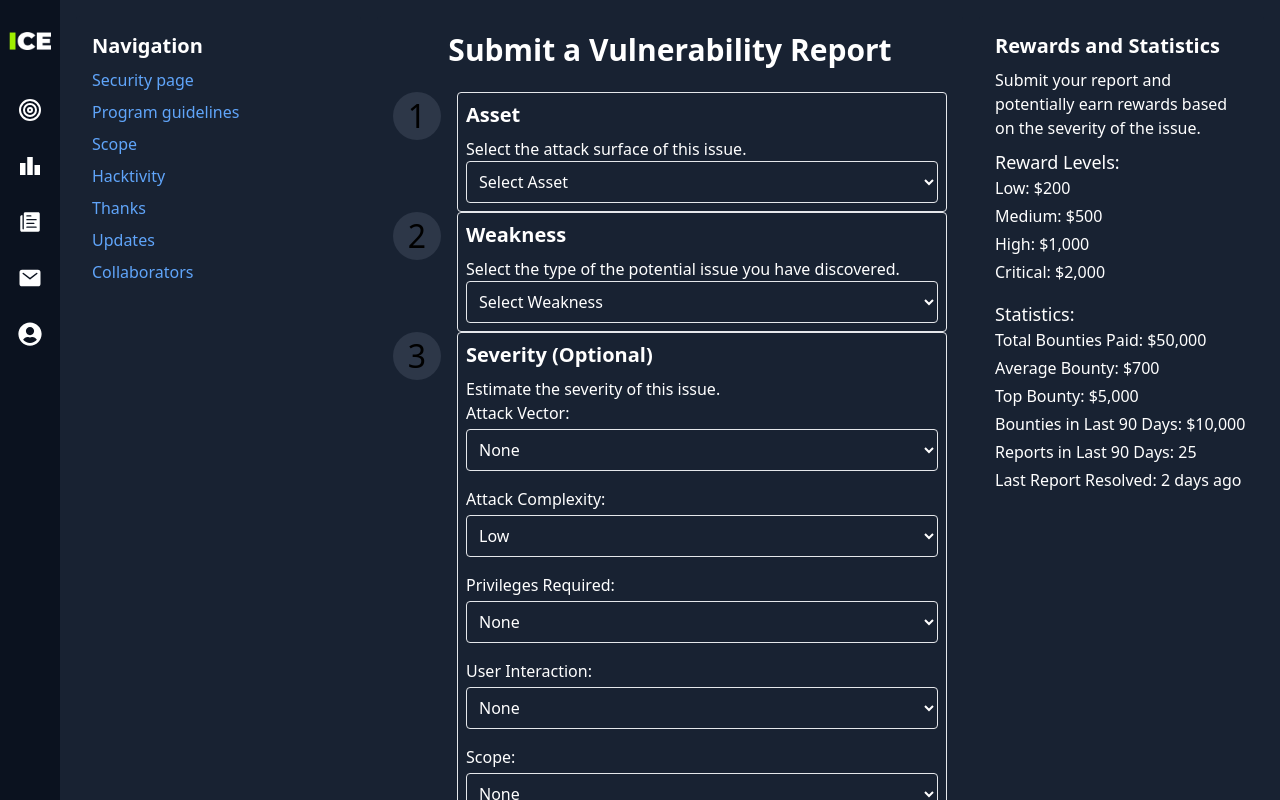
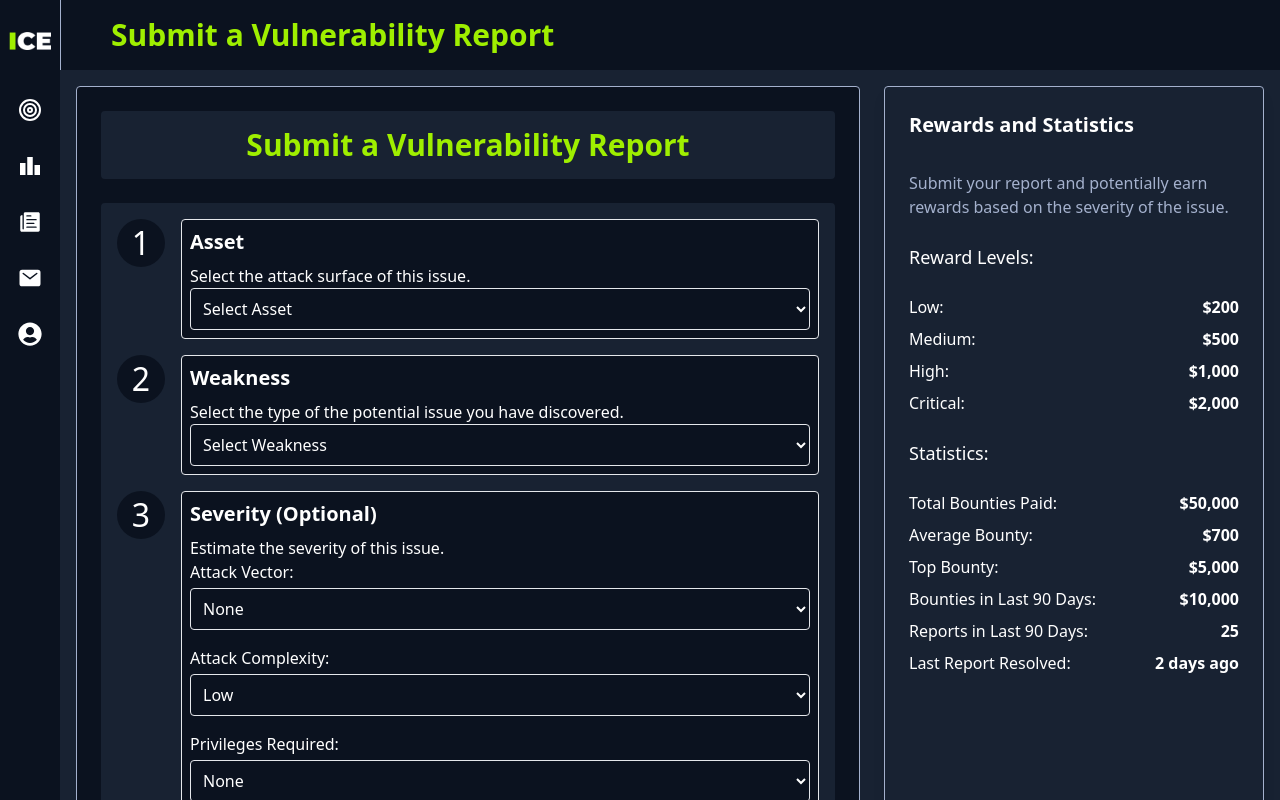
Before and after one commit to dinh-namle/ICE-INT3306-8, a React (Vite) app in the folder frontend/: page /SubmitReport in a window 1280 px wide. Shown: the top 800 px of the page. Built offline with nearby package versions, Linux system fonts and the light colour scheme.

Commit message:
update payment api

```diff
--- a/frontend/src/components/BankAccountFormPopup.tsx
+++ b/frontend/src/components/BankAccountFormPopup.tsx
@@ -1,29 +1,26 @@
 import React, { useState } from 'react';
+import Modal from '../components/Modal';
 
 interface BankAccountFormPopupProps {
   onClose: () => void;
   onBack: () => void;
-  onNext: () => void;
+  onNext: (userId: number, bankDetails: string) => void;
 }
 
 const BankAccountFormPopup: React.FC<BankAccountFormPopupProps> = ({ onClose, onBack, onNext }) => {
   const [accountHolderName, setAccountHolderName] = useState<string>('');
   const [accountNumber, setAccountNumber] = useState<string>('');
   const [bankName, setBankName] = useState<string>('');
+  const userId = 1; // Replace with the actual user ID
 
   const handleSubmit = (event: React.FormEvent) => {
     event.preventDefault();
-    // Handle form submission logic
-    console.log('Account Holder Name:', accountHolderName);
-    console.log('Account Number:', accountNumber);
-    console.log('Bank Name:', bankName);
-    onNext();
+    const bankDetails = JSON.stringify({ accountHolderName, accountNumber, bankName });
+    onNext(userId, bankDetails);
   };
 
   return (
-    <div className="fixed inset-0 flex items-center justify-center bg-gray-800 bg-opacity-50">
-      <div className="bg-white p-8 rounded shadow-lg relative w-96">
-        <button onClick={onClose} className="absolute top-2 right-2 text-gray-500 hover:text-gray-800">&times;</button>
+    <Modal onClose={onClose}>
       <h2 className="text-xl font-semibold mb-4">Add Bank Account</h2>
       <form onSubmit={handleSubmit}>
         <div className="mb-4">
@@ -61,8 +58,7 @@ const BankAccountFormPopup: React.FC<BankAccountFormPopupProps> = ({ onClose, on
           <button type="submit" className="bg-green-500 text-white py-2 px-4 rounded hover:bg-green-700">Next</button>
         </div>
       </form>
-      </div>
-    </div>
+    </Modal>
   );
 };
 
--- a/frontend/src/components/PayPalFormPopup.tsx
+++ b/frontend/src/components/PayPalFormPopup.tsx
@@ -1,24 +1,23 @@
 import React, { useState } from 'react';
+import Modal from '../components/Modal';
 
 interface PayPalFormPopupProps {
   onClose: () => void;
   onBack: () => void;
+  onAddPayPal: (userId: number, email: string) => void;
 }
 
-const PayPalFormPopup: React.FC<PayPalFormPopupProps> = ({ onClose, onBack }) => {
+const PayPalFormPopup: React.FC<PayPalFormPopupProps> = ({ onClose, onBack, onAddPayPal }) => {
   const [email, setEmail] = useState<string>('');
+  const userId = 1; // Replace with the actual user ID
 
   const handleSubmit = (event: React.FormEvent) => {
     event.preventDefault();
-    // Handle form submission logic
-    console.log('PayPal Email:', email);
-    onClose();
+    onAddPayPal(userId, email);
   };
 
   return (
-    <div className="fixed inset-0 flex items-center justify-center bg-gray-800 bg-opacity-50">
-      <div className="bg-white p-8 rounded shadow-lg relative w-96">
-        <button onClick={onClose} className="absolute top-2 right-2 text-gray-500 hover:text-gray-800">&times;</button>
+    <Modal onClose={onClose}>
       <h2 className="text-xl font-semibold mb-4">Add PayPal</h2>
       <form onSubmit={handleSubmit}>
         <div className="mb-4">
@@ -36,8 +35,7 @@ const PayPalFormPopup: React.FC<PayPalFormPopupProps> = ({ onClose, onBack }) =>
           <button type="submit" className="bg-blue-500 text-white py-2 px-4 rounded hover:bg-blue-700">Add PayPal</button>
         </div>
       </form>
-      </div>
-    </div>
+    </Modal>
   );
 };
 
--- a/frontend/src/components/ReportForm.tsx
+++ b/frontend/src/components/ReportForm.tsx
@@ -2,14 +2,14 @@ import React from 'react';
 
 export const Part1: React.FC<{ asset: string; onChange: (e: React.ChangeEvent<HTMLSelectElement>) => void; }> = ({ asset, onChange }) => (
     <div className="flex items-start">
-        <div className="step-number" style={{ borderRadius: '50%', backgroundColor: '#2d3748', fontSize: '2rem', width: '3rem', height: '3rem', display: 'flex', alignItems: 'center', justifyContent: 'center', marginRight: '16px' }}>1</div>
-        <div className="step-container p-2 rounded bg-main1-2 text-white border bg-main1-1 flex-1">
+        <div className="step-number bg-main1-1" style={{ borderRadius: '50%', color: 'white', fontSize: '2rem', width: '3rem', height: '3rem', display: 'flex', alignItems: 'center', justifyContent: 'center', marginRight: '16px' }}>1</div>
+        <div className="step-container p-2 rounded bg-main1-1 text-white border flex-1">
             <h2 className="text-xl font-semibold mb-2">Asset</h2>
             <p className="font-light">Select the attack surface of this issue.</p>
             <select
                 id="asset"
                 name="asset"
-                className="w-full p-2 rounded bg-main1-2 text-white border bg-main1-1"
+                className="w-full p-2 rounded bg-main1-1 text-white border"
                 required
                 value={asset}
                 onChange={onChange}
@@ -25,14 +25,14 @@ export const Part1: React.FC<{ asset: string; onChange: (e: React.ChangeEvent<HT
 
 export const Part2: React.FC<{ weakness: string; onChange: (e: React.ChangeEvent<HTMLSelectElement>) => void; }> = ({ weakness, onChange }) => (
     <div className="flex items-start">
-        <div className="step-number" style={{ borderRadius: '50%', backgroundColor: '#2d3748', fontSize: '2rem', width: '3rem', height: '3rem', display: 'flex', alignItems: 'center', justifyContent: 'center', marginRight: '16px' }}>2</div>
-        <div className="step-container p-2 rounded bg-main1-2 text-white border bg-main1-1 flex-1">
+        <div className="step-number bg-main1-1" style={{ borderRadius: '50%', color: 'white', fontSize: '2rem', width: '3rem', height: '3rem', display: 'flex', alignItems: 'center', justifyContent: 'center', marginRight: '16px' }}>2</div>
+        <div className="step-container p-2 rounded bg-main1-1 text-white border flex-1">
             <h2 className="text-xl font-semibold mb-2">Weakness</h2>
             <p className="font-light">Select the type of the potential issue you have discovered.</p>
             <select
                 id="weakness"
                 name="weakness"
-                className="w-full p-2 rounded bg-main1-2 text-white border bg-main1-1"
+                className="w-full p-2 rounded bg-main1-1 text-white border"
                 required
                 value={weakness}
                 onChange={onChange}
@@ -49,8 +49,8 @@ export const Part2: React.FC<{ weakness: string; onChange: (e: React.ChangeEvent
 
 export const Part3: React.FC<{ formData: any; onChange: (e: React.ChangeEvent<HTMLSelectElement>) => void; }> = ({ formData, onChange }) => (
     <div className="flex items-start">
-        <div className="step-number" style={{ borderRadius: '50%', backgroundColor: '#2d3748', fontSize: '2rem', width: '3rem', height: '3rem', display: 'flex', alignItems: 'center', justifyContent: 'center', marginRight: '16px' }}>3</div>
-        <div className="step-container p-2 rounded bg-main1-2 text-white border bg-main1-1 flex-1">
+        <div className="step-number bg-main1-1" style={{ borderRadius: '50%', color: 'white', fontSize: '2rem', width: '3rem', height: '3rem', display: 'flex', alignItems: 'center', justifyContent: 'center', marginRight: '16px' }}>3</div>
+        <div className="step-container p-2 rounded bg-main1-1 text-white border flex-1">
             <h2 className="text-xl font-semibold mb-2">Severity (Optional)</h2>
             <p className="font-light">Estimate the severity of this issue.</p>
             <div className="grid grid-cols-1 gap-4">
@@ -60,7 +60,7 @@ export const Part3: React.FC<{ formData: any; onChange: (e: React.ChangeEvent<HT
                         <select
                             id={field}
                             name={field}
-                            className="w-full p-2 rounded bg-main1-2 text-white border bg-main1-1"
+                            className="w-full p-2 rounded bg-main1-1 text-white border"
                             value={formData[field]}
                             onChange={onChange}
                         >
@@ -78,8 +78,8 @@ export const Part3: React.FC<{ formData: any; onChange: (e: React.ChangeEvent<HT
 
 export const Part4: React.FC<{ title: string; description: string; impact: string; files: File[]; onChange: (e: React.ChangeEvent<HTMLInputElement | HTMLTextAreaElement>) => void; onFileChange: (e: React.ChangeEvent<HTMLInputElement>) => void; }> = ({ title, description, impact, files, onChange, onFileChange }) => (
     <div className="flex items-start">
-        <div className="step-number" style={{ borderRadius: '50%', backgroundColor: '#2d3748', fontSize: '2rem', width: '3rem', height: '3rem', display: 'flex', alignItems: 'center', justifyContent: 'center', marginRight: '16px' }}>4</div>
-        <div className="step-container p-2 rounded bg-main1-2 text-white border bg-main1-1 flex-1">
+        <div className="step-number bg-main1-1" style={{ borderRadius: '50%', color: 'white', fontSize: '2rem', width: '3rem', height: '3rem', display: 'flex', alignItems: 'center', justifyContent: 'center', marginRight: '16px' }}>4</div>
+        <div className="step-container p-2 rounded bg-main1-1 text-white border flex-1">
             <h2 className="text-xl font-semibold mb-2">Proof of Concept</h2>
             <p className="font-light">Provide a clear proof of concept or additional documentation.</p>
             <input
@@ -89,7 +89,7 @@ export const Part4: React.FC<{ title: string; description: string; impact: strin
                 placeholder="Title"
                 value={title}
                 onChange={onChange}
-                className="w-full p-2 rounded mb-4 bg-main1-2 text-white border bg-main1-1"
+                className="w-full p-2 rounded mb-4 bg-main1-1 text-white border"
                 required
             />
             <textarea
@@ -98,7 +98,7 @@ export const Part4: React.FC<{ title: string; description: string; impact: strin
                 placeholder="Description"
                 value={description}
                 onChange={onChange}
-                className="w-full p-2 rounded mb-4 bg-main1-2 text-white border bg-main1-1"
+                className="w-full p-2 rounded mb-4 bg-main1-1 text-white border"
                 required
             />
             <input
@@ -108,14 +108,14 @@ export const Part4: React.FC<{ title: string; description: string; impact: strin
                 placeholder="Impact"
                 value={impact}
                 onChange={onChange}
-                className="w-full p-2 rounded mb-4 bg-main1-2 text-white border bg-main1-1"
+                className="w-full p-2 rounded mb-4 bg-main1-1 text-white border"
                 required
             />
             <input
                 type="file"
                 onChange={onFileChange}
                 multiple
-                className="mb-4 bg-main1-2 text-white"
+                className="mb-4 bg-main1-1 text-white"
             />
             <p>Selected Files: {files.map(file => file.name).join(', ')}</p>
         </div>
--- a/frontend/src/pages/Researcher/Reward.tsx
+++ b/frontend/src/pages/Researcher/Reward.tsx
@@ -5,7 +5,7 @@ const Reward: React.FC = () => {
         <div className="bg-main1-2 min-h-screen w-full">
             <div className="container mx-auto p-4">
                 <div className="w-full h-[70px] bg-main1-1 flex items-center justify-center mx-auto border-l-[0.1px] border-main1-3" style={{ marginLeft: '-0.1px' }}>
-                    <h1 className="text-white text-3xl font-bold">Reward</h1>
+                    <h1 className="text-main2-1 text-3xl font-bold">Reward</h1>
                 </div>
                 <div className="bg-main1-1 text-white p-4 rounded">
                     <p className="mb-4">Our rewards program incentivizes responsible disclosure of vulnerabilities. Below is your summary and detailed information about earnings, payouts, and adjustments:</p>
--- a/frontend/src/pages/Researcher/SubmitReport.tsx
+++ b/frontend/src/pages/Researcher/SubmitReport.tsx
@@ -1,5 +1,4 @@
-import React from 'react';
-import { useState } from 'react';
+import React, { useState } from 'react';
 import { useNavigate } from 'react-router-dom';
 import { Part1, Part2, Part3, Part4 } from '../../components/ReportForm.tsx';
 
@@ -62,29 +61,23 @@ const SubmitReport: React.FC = () => {
         navigate('/thank-you');
     };
 
+    const handleDraftSave = () => {
+        console.log('Draft saved:', formData);
+    };
+
     return (
-        <div className="w-full bg-main1-2">
-            <div className="container mx-auto p-4">
-                <div className="grid grid-cols-1 md:grid-cols-12 gap-4">
-                    {/* Left section */}
-                    <div className="md:col-span-3 bg-main1-2 text-white p-4 rounded">
-                        <h2 className="text-xl font-semibold mb-2">Navigation</h2>
-                        <ul className="space-y-2">
-                            <li><a href="#security" className="text-blue-400 hover:underline">Security page</a></li>
-                            <li><a href="#guidelines" className="text-blue-400 hover:underline">Program guidelines</a></li>
-                            <li><a href="#scope" className="text-blue-400 hover:underline">Scope</a></li>
-                            <li><a href="#hacktivity" className="text-blue-400 hover:underline">Hacktivity</a></li>
-                            <li><a href="#thanks" className="text-blue-400 hover:underline">Thanks</a></li>
-                            <li><a href="#updates" className="text-blue-400 hover:underline">Updates</a></li>
-                            <li><a href="#collaborators" className="text-blue-400 hover:underline">Collaborators</a></li>
-                        </ul>
+        <div className="bg-main1-2 min-h-screen w-full">
+            <div className="w-full h-[70px] bg-main1-1 flex items-center justify-start mx-auto border-l-[0.1px] border-main1-3">
+                <h1 className="text-main2-1 pl-[50px] text-3xl font-bold">Submit a Vulnerability Report</h1>
             </div>
-                    {/* Middle section */}
-                    <div className="md:col-span-6 bg-main1-2 p-4 rounded">
-                        <header className="mb-6 text-center">
-                            <h1 className="text-3xl font-bold text-white">Submit a Vulnerability Report</h1>
+
+            <div className="container mx-auto p-4 grid grid-cols-1 lg:grid-cols-3 gap-6">
+                {/* Form Section */}
+                <div className="lg:col-span-2 bg-main1-1 p-6 rounded border border-main1-3 flex flex-col space-y-6">
+                    <header className="text-center bg-main1-2 p-4 rounded">
+                        <h1 className="text-3xl font-bold text-main2-1">Submit a Vulnerability Report</h1>
                     </header>
-                        <form onSubmit={handleSubmit}>
+                    <form onSubmit={handleSubmit} className="flex flex-col space-y-4 bg-main1-2 p-4 rounded">
                         <Part1 asset={formData.asset} onChange={handleChange} />
                         <Part2 weakness={formData.weakness} onChange={handleChange} />
                         <Part3 formData={formData} onChange={handleChange} />
@@ -96,33 +89,68 @@ const SubmitReport: React.FC = () => {
                             onChange={handleChange}
                             onFileChange={handleFileChange}
                         />
-                            <button type="submit" className="mt-4 p-2 bg-blue-600 text-white rounded">Submit</button>
+                        <div className="flex justify-between mt-4 bg-main1-1 p-4 rounded">
+                            <button type="button" onClick={handleDraftSave} className="p-2 bg-sub-1 text-white rounded">Save Draft</button>
+                            <button type="submit" className="p-2 bg-main2-1 text-white rounded">Submit</button>
+                        </div>
                     </form>
                 </div>
-                    {/* Right section */}
-                    <div className="md:col-span-3 bg-main1-2 text-white p-4 rounded">
-                        <h2 className="text-xl font-semibold mb-2">Rewards and Statistics</h2>
-                        <p className="mb-2">Submit your report and potentially earn rewards based on the severity of the issue.</p>
-                        <div className="mb-4">
-                            <h3 className="text-lg font-medium">Reward Levels:</h3>
-                            <ul className="space-y-1">
-                                <li>Low: $200</li>
-                                <li>Medium: $500</li>
-                                <li>High: $1,000</li>
-                                <li>Critical: $2,000</li>
+
+                {/* Sidebar Section */}
+                <div className="bg-main1-2 text-white p-6 rounded border border-main1-3 shadow-lg flex flex-col space-y-6">
+                    <div className="flex flex-col space-y-4">
+                        <h2 className="text-xl font-semibold mb-4">Rewards and Statistics</h2>
+                        <p className="text-main1-3">Submit your report and potentially earn rewards based on the severity of the issue.</p>
+                    </div>
+                    <div className="flex flex-col space-y-4">
+                        <h3 className="text-lg font-medium mb-2">Reward Levels:</h3>
+                        <ul className="space-y-2">
+                            <li className="flex justify-between">
+                                <span>Low:</span>
+                                <span className="font-bold">$200</span>
+                            </li>
+                            <li className="flex justify-between">
+                                <span>Medium:</span>
+                                <span className="font-bold">$500</span>
+                            </li>
+                            <li className="flex justify-between">
+                                <span>High:</span>
+                                <span className="font-bold">$1,000</span>
+                            </li>
+                            <li className="flex justify-between">
+                                <span>Critical:</span>
+                                <span className="font-bold">$2,000</span>
+                            </li>
                         </ul>
                     </div>
-                        <div className="mb-4">
-                            <h3 className="text-lg font-medium">Statistics:</h3>
-                            <ul className="space-y-1">
-                                <li>Total Bounties Paid: $50,000</li>
-                                <li>Average Bounty: $700</li>
-                                <li>Top Bounty: $5,000</li>
-                                <li>Bounties in Last 90 Days: $10,000</li>
-                                <li>Reports in Last 90 Days: 25</li>
-                                <li>Last Report Resolved: 2 days ago</li>
+                    <div className="flex flex-col space-y-4">
+                        <h3 className="text-lg font-medium mb-2">Statistics:</h3>
+                        <ul className="space-y-2">
+                            <li className="flex justify-between">
+                                <span>Total Bounties Paid:</span>
+                                <span className="font-bold">$50,000</span>
+                            </li>
+                            <li className="flex justify-between">
+                                <span>Average Bounty:</span>
+                                <span className="font-bold">$700</span>
+                            </li>
+                            <li className="flex justify-between">
+                                <span>Top Bounty:</span>
+                                <span className="font-bold">$5,000</span>
+                            </li>
+                            <li className="flex justify-between">
+                                <span>Bounties in Last 90 Days:</span>
+                                <span className="font-bold">$10,000</span>
+                            </li>
+                            <li className="flex justify-between">
+                                <span>Reports in Last 90 Days:</span>
+                                <span className="font-bold">25</span>
+                            </li>
+                            <li className="flex justify-between">
+                                <span>Last Report Resolved:</span>
+                                <span className="font-bold">2 days ago</span>
+                            </li>
                         </ul>
-                        </div>
                     </div>
                 </div>
             </div>
```
Also changed, not shown: frontend/src/components/SelectPayoutMethodPopup.tsx (+6 -8 lines), frontend/src/pages/Researcher/PaymentAdd.tsx (+60 -3 lines), frontend/src/services/paymentService.ts (added), 2 other files (tests, documents, lock files or other folders). Lines whose indentation alone changed are shown as unchanged.
